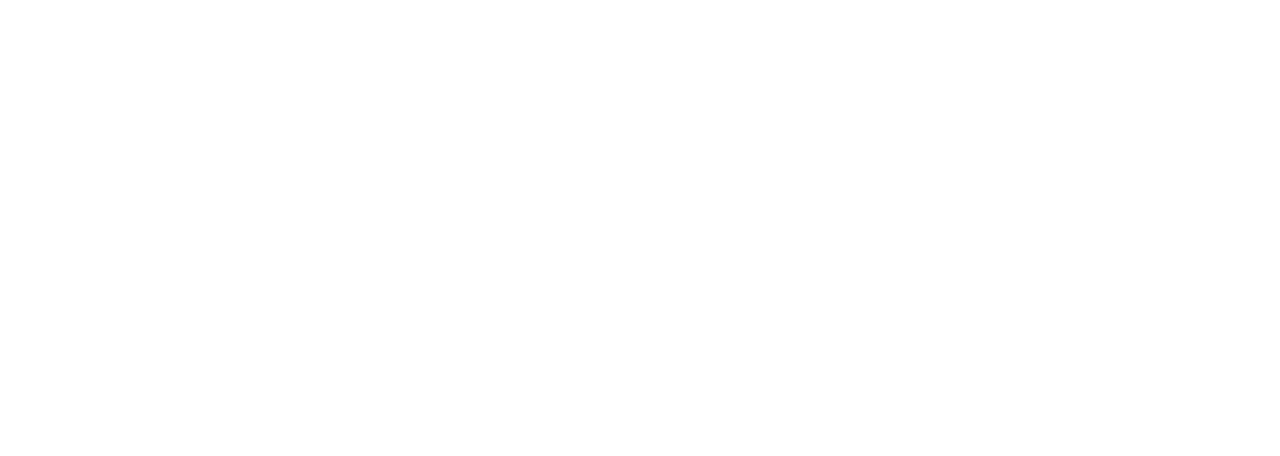
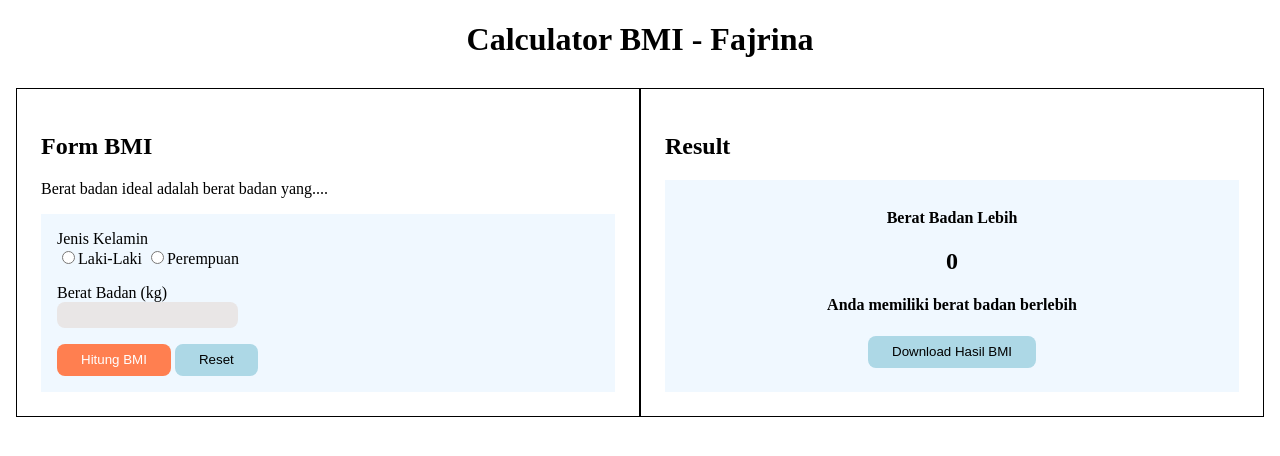
Before and after one commit to fajrinayusri/revou-assignment, a plain HTML site: page index.html in a window 1280 px wide. Drawn offline with Linux system fonts and the light colour scheme.

Commit message:
second commit

```diff
--- a/css/style.css
+++ b/css/style.css
@@ -0,0 +1,54 @@
+header, h1 {
+    text-align: center;
+}
+
+.main-container {
+    display: flex;
+}
+
+.container-item {
+    /*background-color: lightpink;*/
+    width: 100%;
+    border: 1px solid black;
+    padding: 24px;
+}
+
+.container-result {
+    text-align: center;
+    background-color: aliceblue;
+    padding-top: 8px;
+    padding-bottom:24px;
+}
+
+.container-form {
+    text-align: left;
+    background-color: aliceblue;
+    padding-top: 8px;
+    padding-bottom:24px;
+}
+
+.container-form, div {
+    padding: 8px;
+}
+
+#calculator-button {
+    background-color: coral;
+    color: white;
+    border-radius: 8px;
+}
+
+button {
+    border: 0;
+    height: 32px;
+    padding-right: 24px;
+    padding-left: 24px;
+    background-color: lightblue;
+    border-radius: 8px;
+}
+
+.form-item {
+    height: 24px;
+    border: 0;
+    border-radius: 8px;
+    background-color: rgb(233, 230, 230);
+}
--- a/index.html
+++ b/index.html
@@ -1,10 +1,49 @@
 <!DOCTYPE html>
     <head>
         <title>Calculator BMI</title>
+        <meta charset="UTF-8" />
+        <link rel="stylesheet" href="css/style.css"/>
 
-        <link rel="stylesheet" href="css/style.css"/>
         <body>
+            <header>
+                <h1>Calculator BMI - Fajrina</h1>
+            </header>
 
+            <main>
+                <div class="main-container">
+                    <div class="container-item">
+                        <h2>Form BMI</h2>
+                        <p>Berat badan ideal adalah berat badan yang....</p>
+                        <section class="container-form">
+                            <div>
+                                <label>Jenis Kelamin</label><br />
+                                <input type="radio" name="sex" id="sex=man" value="laki-laki">Laki-Laki
+                                <input type="radio" name="sex" id="sex=woman" value="perempuan">Perempuan
+                            </div>
+                            <div>
+                                <label>Berat Badan (kg)</label><br />
+                                <input type="number" class="form-item">
+                            </div>
+                            <div>
+                            <button id="calculator-button" type="button">Hitung BMI</button>
+                            <button  type="button">Reset</button>
+                            </div>
+                        </section>
+                    </div>
+
+                    <div class="container-item">
+                        <h2>Result</h2>
+                        <section class="container-result">
+                            <h4>Berat Badan Lebih</h4>
+                            <h1>0</h1>
+                            <h4>Anda memiliki berat badan berlebih</h4>
+                            <button type="button">Download Hasil BMI</button>
+                        </section>
+                    </div>
+                </div>
+            </main>
+
+            <footer></footer>
         </body>
 
         <script src="js/script.js"></script>
```
